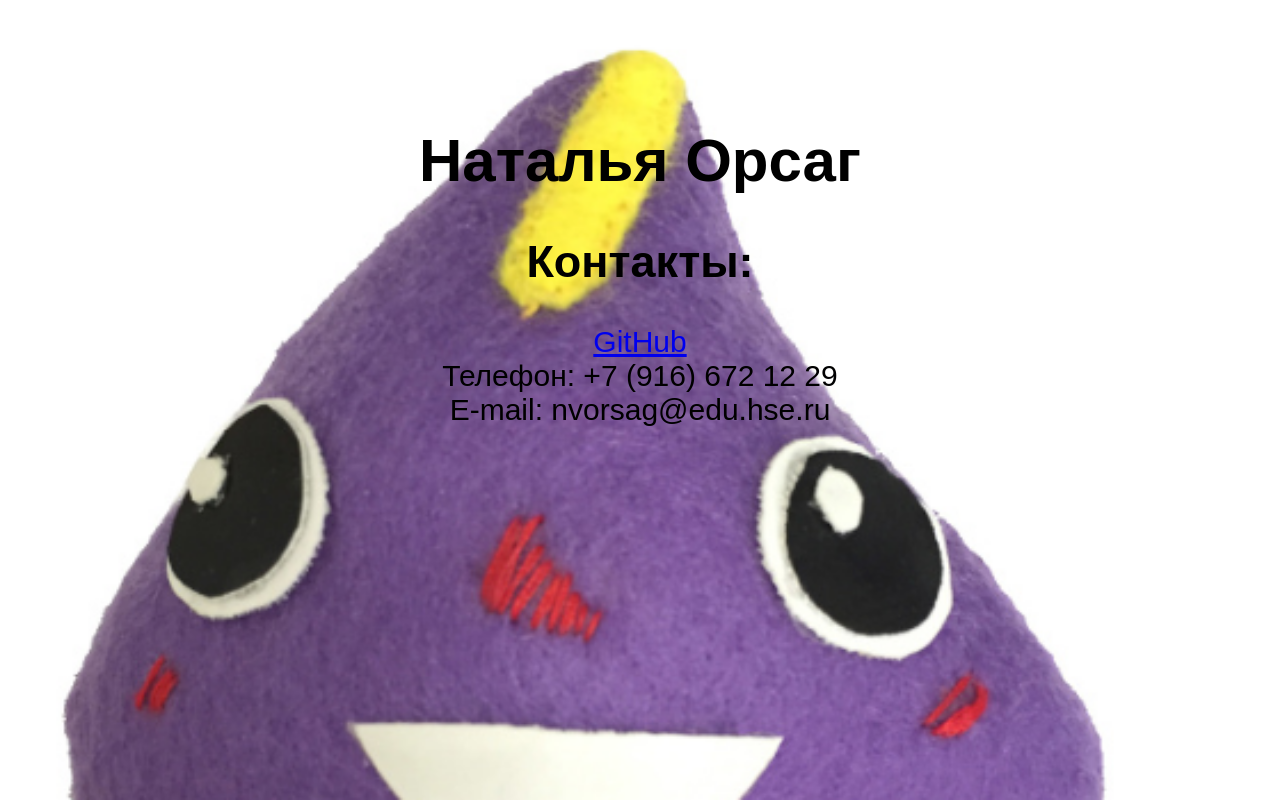
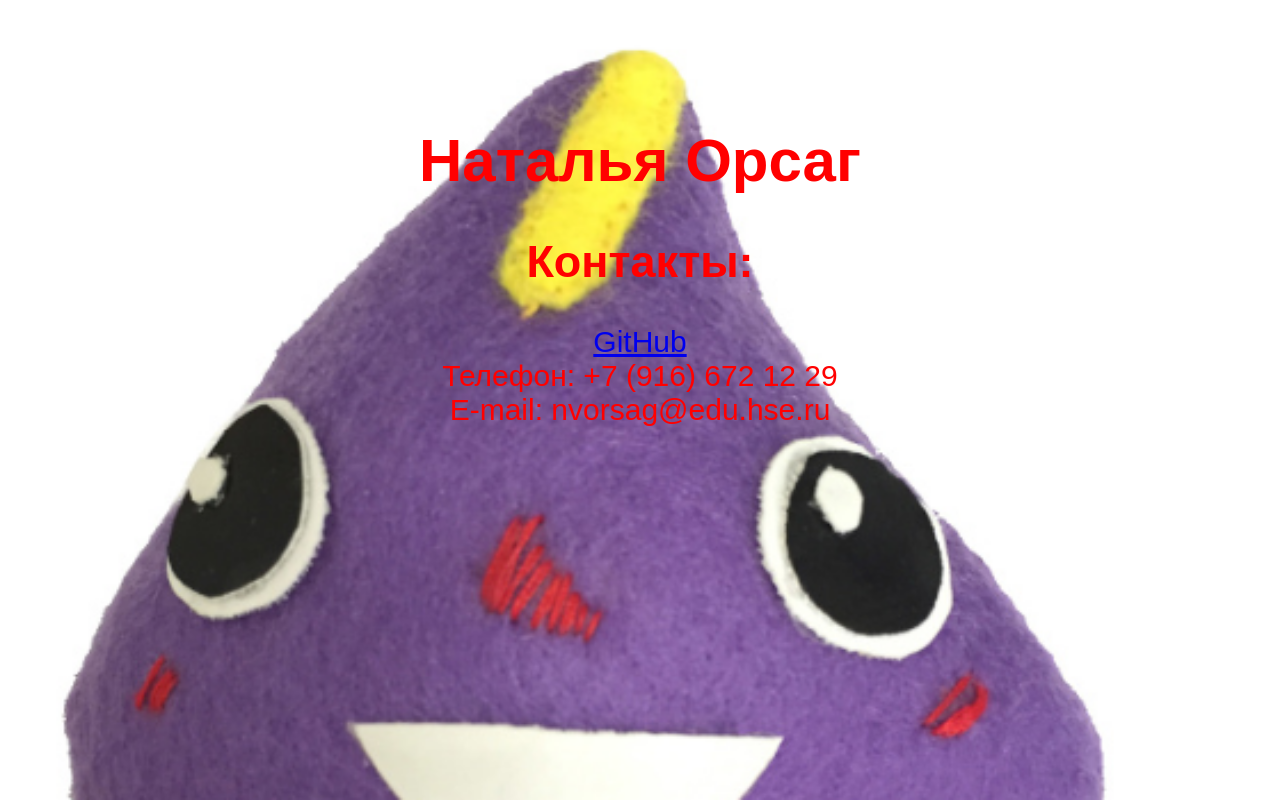
Before and after one commit to orsagnatalia/orsagnatalia.github.io, a plain HTML site: page index.html in a window 1280 px wide. Drawn offline with Linux system fonts and the light colour scheme.

Commit message:
style_color

```diff
--- a/index.html
+++ b/index.html
@@ -11,7 +11,7 @@
 			background-size: 100%;
 			text-align:center;
 			background-color: #fff;
-			color: #000;
+			color: #f00;
 			font-family:Arial;
 			font-size: 30px;
 			background-repeat: no-repeat;
```
